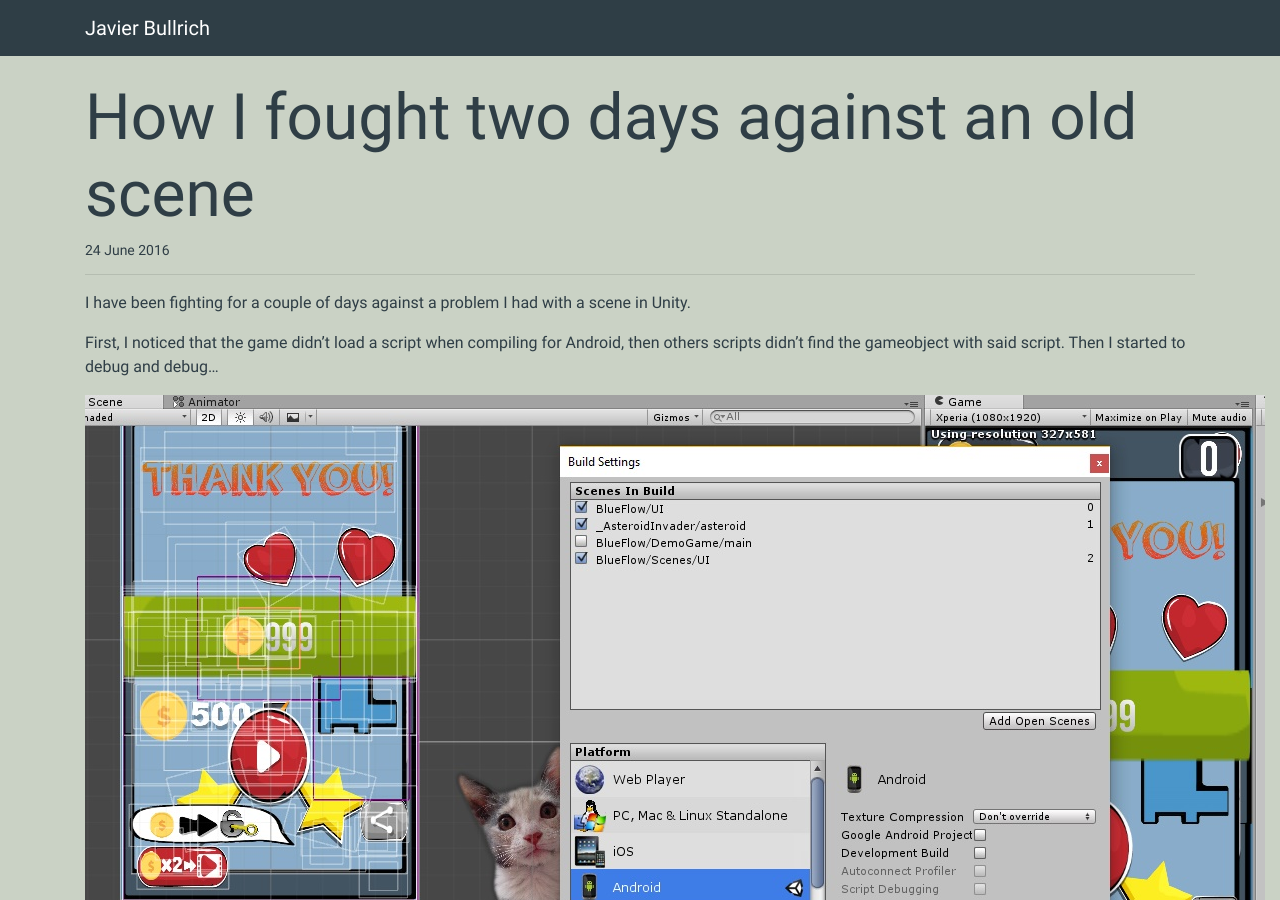
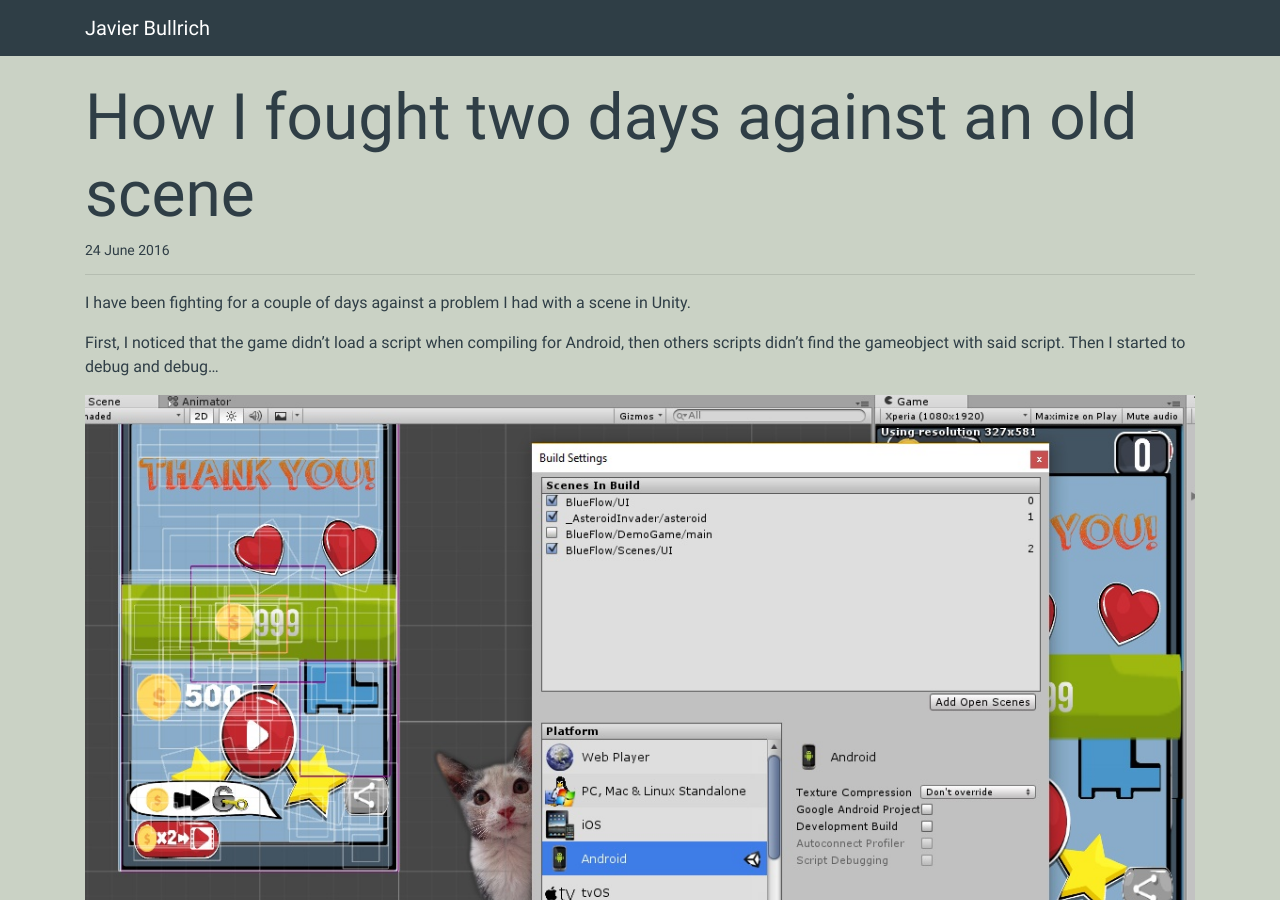
Before and after one commit to Bullrich/bullrich.github.io, a Jekyll site: the page built from _posts/2016-06-24-How-I-Fought-an-old-scene.md, in a window 1280 px wide and 900 px high. Built offline with Jekyll 4.4.1, drawn with Linux system fonts in a browser that asks for light colours.

Commit message:
fixed image width in mobile
Limited image width in mobile to take max 100%

```diff
--- a/_layouts/blog.html
+++ b/_layouts/blog.html
@@ -15,7 +15,7 @@
 <div class="portfolio">
   <section class="long-section even-section" id="title">
     <div class="vertical-center align-point">
-      <div class="container">
+      <div class="container blog-post">
         <h1 style="font-size: 64px">{{page.title}}</h1>
         <h6 style="font-size: 14px">{{ page.date | date: "%d %B %Y" }}</h6>
         <hr/>
--- a/css/portfolio.scss
+++ b/css/portfolio.scss
@@ -415,3 +415,9 @@
 blockquote p {
   display: inline;
 }
+
+.blog-post {
+  img {
+    max-width: 100%;
+  }
+}
```
